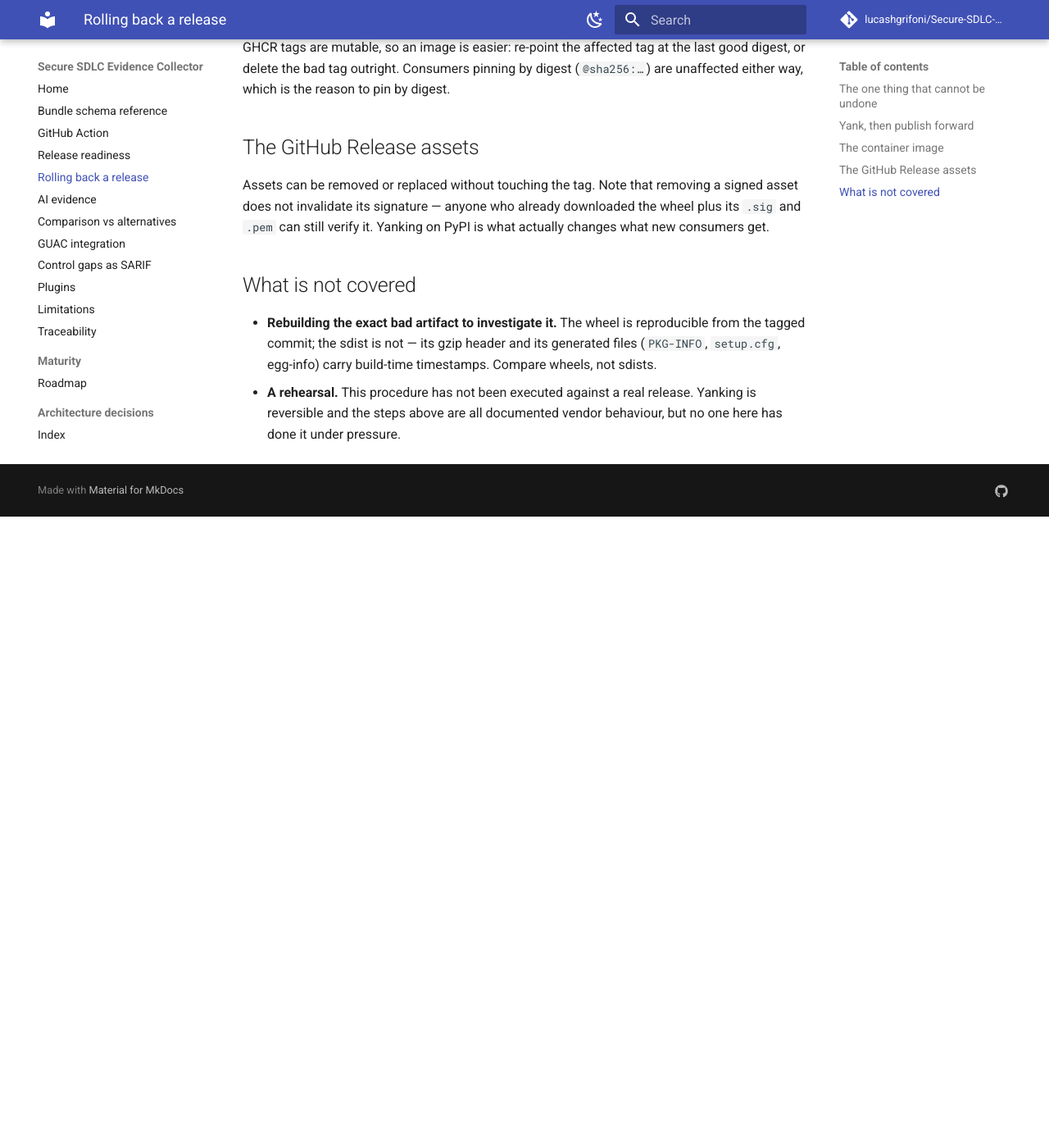
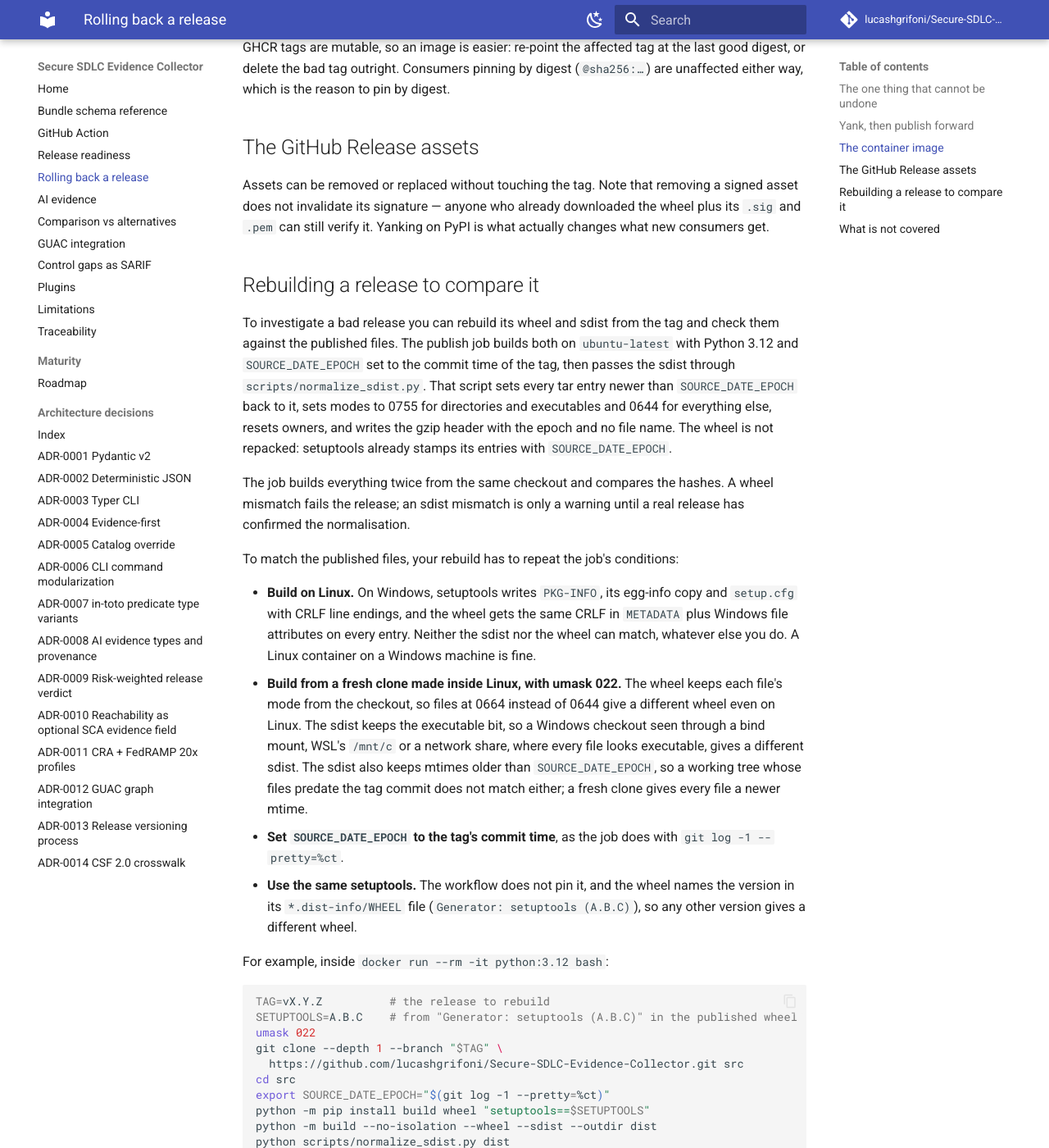
Before and after one commit to lucashgrifoni/Secure-SDLC-Evidence-Collector, an MkDocs documentation site: the page built from docs/rollback.md, in a window 1280 px wide and 1400 px high, scrolled down 1412 px. Shown: the whole window at 82% size. Built offline with MkDocs 1.6.1 and Material for MkDocs 9.7.7, drawn with Linux system fonts in a browser that asks for light colours; comment, search, counter and statistics services are not loaded; before the commit the page ends 2042 px from its top, so only the background shows below that; some of the changed text lies outside the part shown.

Commit message:
docs(rollback): describe the reproducible sdist and the Linux rebuild it needs
docs/rollback.md still said the sdist is not reproducible and told readers
to compare wheels only. That stopped being true when the publish job began
repacking the sdist with scripts/normalize_sdist.py. The page now has a
section that describes what the job does, what a rebuild has to repeat to
get the published bytes, and a container recipe.

The conditions come from end-user validation of the 3.2.0 candidate. A
Windows rebuild never matches: setuptools writes PKG-INFO, setup.cfg and the
wheel METADATA with CRLF there, and the wheel records Windows file
attributes, so the wheel is affected as well as the sdist. On Linux, file
modes and old mtimes from the checkout still change the result, so the
recipe uses a fresh clone with umask 022 and the setuptools version named in
the published wheel. The recipe rebuilt the published 3.1.0 wheel byte for
byte.

The list of what is not covered now says the sdist normalisation has not yet
been checked against a published release, since the workflow still only
warns on an sdist mismatch. Two tests in test_docs_claims.py tie the page to
the workflow so the note cannot go stale the same way again.

````diff
--- a/docs/rollback.md
+++ b/docs/rollback.md
@@ -66,12 +66,75 @@
 the wheel plus its `.sig` and `.pem` can still verify it. Yanking on PyPI is
 what actually changes what new consumers get.
 
+## Rebuilding a release to compare it
+
+To investigate a bad release you can rebuild its wheel and sdist from the tag
+and check them against the published files. The publish job builds both on
+`ubuntu-latest` with Python 3.12 and `SOURCE_DATE_EPOCH` set to the commit time
+of the tag, then passes the sdist through `scripts/normalize_sdist.py`. That
+script sets every tar entry newer than `SOURCE_DATE_EPOCH` back to it, sets
+modes to 0755 for directories and executables and 0644 for everything else,
+resets owners, and writes the gzip header with the epoch and no file name. The
+wheel is not repacked: setuptools already stamps its entries with
+`SOURCE_DATE_EPOCH`.
+
+The job builds everything twice from the same checkout and compares the
+hashes. A wheel mismatch fails the release; an sdist mismatch is only a warning
+until a real release has confirmed the normalisation.
+
+To match the published files, your rebuild has to repeat the job's conditions:
+
+- **Build on Linux.** On Windows, setuptools writes `PKG-INFO`, its egg-info
+  copy and `setup.cfg` with CRLF line endings, and the wheel gets the same CRLF
+  in `METADATA` plus Windows file attributes on every entry. Neither the sdist
+  nor the wheel can match, whatever else you do. A Linux container on a Windows
+  machine is fine.
+- **Build from a fresh clone made inside Linux, with umask 022.** The wheel
+  keeps each file's mode from the checkout, so files at 0664 instead of 0644
+  give a different wheel even on Linux. The sdist keeps the executable bit, so
+  a Windows checkout seen through a bind mount, WSL's `/mnt/c` or a network
+  share, where every file looks executable, gives a different sdist. The sdist
+  also keeps mtimes older than `SOURCE_DATE_EPOCH`, so a working tree whose
+  files predate the tag commit does not match either; a fresh clone gives every
+  file a newer mtime.
+- **Set `SOURCE_DATE_EPOCH` to the tag's commit time**, as the job does with
+  `git log -1 --pretty=%ct`.
+- **Use the same setuptools.** The workflow does not pin it, and the wheel
+  names the version in its `*.dist-info/WHEEL` file
+  (`Generator: setuptools (A.B.C)`), so any other version gives a different
+  wheel.
+
+For example, inside `docker run --rm -it python:3.12 bash`:
+
+```sh
+TAG=vX.Y.Z          # the release to rebuild
+SETUPTOOLS=A.B.C    # from "Generator: setuptools (A.B.C)" in the published wheel
+umask 022
+git clone --depth 1 --branch "$TAG" \
+  https://github.com/lucashgrifoni/Secure-SDLC-Evidence-Collector.git src
+cd src
+export SOURCE_DATE_EPOCH="$(git log -1 --pretty=%ct)"
+python -m pip install build wheel "setuptools==$SETUPTOOLS"
+python -m build --no-isolation --wheel --sdist --outdir dist
+python scripts/normalize_sdist.py dist
+sha256sum dist/*
+```
+
+`--no-isolation` makes the build use the setuptools you pinned. The job builds
+in an isolated environment instead; with the same setuptools version both give
+the same bytes. Compare the two hashes with the SHA-256 digests PyPI lists for
+the release files, or with `sha256sum` of the wheel and sdist attached to the
+GitHub Release. Tags older than `scripts/normalize_sdist.py` published an sdist
+that was never normalised, so for those skip that step and compare only the
+wheel.
+
 ## What is not covered
 
-- **Rebuilding the exact bad artifact to investigate it.** The wheel is
-  reproducible from the tagged commit; the sdist is not — its gzip header and
-  its generated files (`PKG-INFO`, `setup.cfg`, egg-info) carry build-time
-  timestamps. Compare wheels, not sdists.
+- **A confirmed sdist rebuild.** The sdist normalisation has not yet been
+  checked against a published release, and the job's own sdist check still
+  only warns on a mismatch. If your hashes differ, compare the archives member
+  by member (line endings and file modes are the usual cause) before treating
+  the difference as tampering.
 - **A rehearsal.** This procedure has not been executed against a real release.
   Yanking is reversible and the steps above are all documented vendor
   behaviour, but no one here has done it under pressure.
````
Also changed, not shown: 1 other file.
